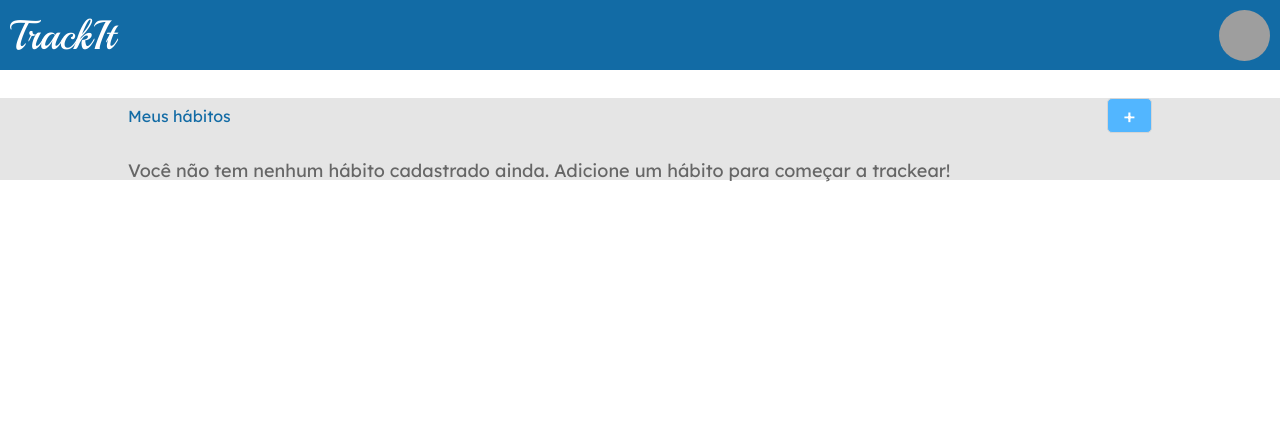
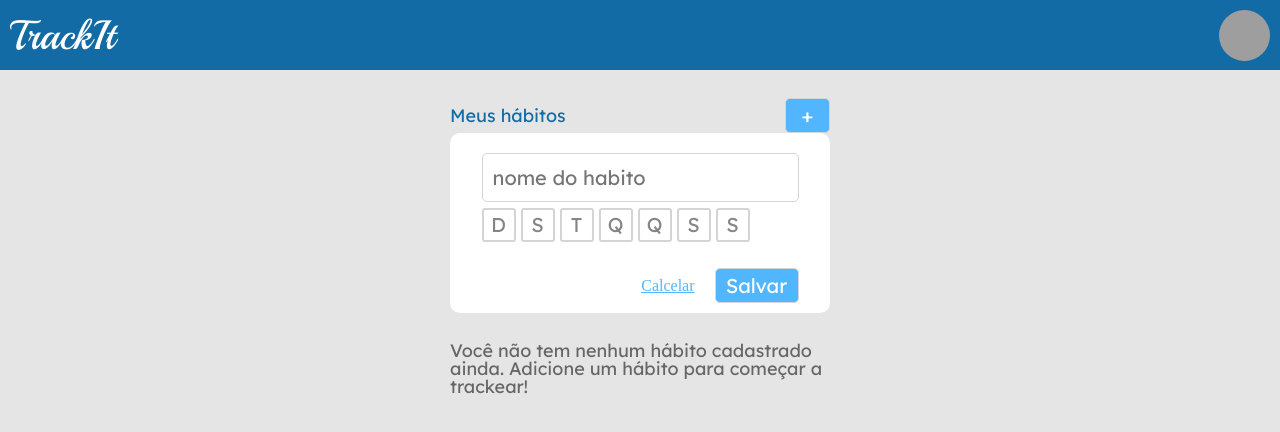
Before and after one commit to Tavares-ltc/projeto10-trackit, a React (Create React App) app: page /habitos in a window 1280 px wide. Shown: the top 432 px of the page. Built offline with nearby package versions, Linux system fonts and the light colour scheme; grey boxes are pictures that could not be loaded.

Commit message:
layout da criação de habitos feita.

```diff
--- a/src/App.js
+++ b/src/App.js
@@ -3,14 +3,11 @@ import { useState } from 'react';
 import HomePage from './HomePage';
 import HabitsPage from './HabitsPage'
 
-
-import GlobalStyle from './globalStyles';
 export default function App() {
     const [userData, setUserData] = useState({ email: '', password: '', name: '', picture: '' })
 
     return (
         <>
-            <GlobalStyle />
             <BrowserRouter>
                 <Routes>
                     <Route path='/' element={<HomePage type={'login'} setUserData={setUserData} userData={userData} />} />
--- a/src/Button.js
+++ b/src/Button.js
@@ -1,8 +1,8 @@
 import styled from 'styled-components'
 
-export default function Button({template, children}) {
+export default function Button({template, children, ...otherProps}) {
     return (
-        <Wrappler template={template} >
+        <Wrappler template={template} otherProps={otherProps}>
             <button type='submit'>{children}</button>
         </Wrappler>
     )
--- /dev/null
+++ b/src/CreateHabit.js
@@ -0,0 +1,19 @@
+import Form from "./Form"
+import styled from "styled-components"
+
+export default function CreateHabit() {
+    return (
+        <Wraple>
+            <Form/>
+        </Wraple>
+    )
+}
+
+const Wraple = styled.div`
+box-sizing: border-box;
+padding-top: 20px;
+width: 380px;
+height: 180px;
+background-color: #ffffff;
+border-radius: 10px;
+`
--- a/src/Form.js
+++ b/src/Form.js
@@ -1,11 +1,25 @@
+import "@fontsource/lexend-deca";
 import styled from 'styled-components';
 import { Link, useNavigate } from 'react-router-dom';
 import Button from './Button'
+import { useEffect, useState } from "react";
 
 
 export default function Form({ type, setUserData, userData }) {
+    const [selectedDays, setSelectedDays] = useState([])
+    let days = []
+    const weekdays = ["D", "S", "T", "Q", "Q", "S", "S"]
+
+    function selectDay(num) {
+        if (days.includes(num)) {
+            days = days.filter((value) => value !== num)
+        } else {
+            days.push(num)
+        }
+        console.log(days)
+    }
+
     const navigate = useNavigate()
-    console.log(userData)
     switch (type) {
         case 'login':
             return (
@@ -32,7 +46,26 @@ export default function Form({ type, setUserData, userData }) {
                 </Wrapple>
             )
         default:
-            return;
+            return (
+                <Wrapple>
+                    <form onSubmit={submit}>
+                        <input type="text" placeholder='nome do habito' name="habito" required />
+                        <Weekdays>
+                            <Day onClick={() => selectDay(0)}>D</Day>
+                            <Day onClick={() => selectDay(1)}>S</Day>
+                            <Day onClick={() => selectDay(2)}>T</Day>
+                            <Day onClick={() => selectDay(3)}>Q</Day>
+                            <Day onClick={() => selectDay(4)}>Q</Day>
+                            <Day onClick={() => selectDay(5)}>S</Day>
+                            <Day onClick={() => selectDay(6)}>S</Day>
+                        </Weekdays>
+                        <Container>
+                            <h3>Calcelar</h3>
+                            <Button onClick={() => alert('a')} template={'small'}>Salvar</Button>
+                        </Container>
+                    </form>
+                </Wrapple>
+            )
     }
 
     function handleForm(event) {
@@ -73,6 +106,7 @@ form {
 }
  input {
     width: 303px;
+    padding-left: 10px;
     height: 45px;
     border: 1px solid #d5d5d5;
     border-radius: 5px;
@@ -84,3 +118,29 @@ form {
     text-decoration: underline #52b6ff;
 }
 `
+const Weekdays = styled.div`
+display: flex;
+gap: 5px;
+align-items: center;
+
+`
+const Day = styled.div`
+width: 30px;
+height: 30px;
+border-radius: 3px;
+border: solid 2px #D4D4D4;
+font-family: "Lexend Deca";
+font-size: 20px;
+display: flex;
+justify-content: center;
+align-items: center;
+color: #7c7b7bec;
+    `
+
+const Container = styled.div`
+margin-top: 20px;
+display: flex;
+justify-content: end;
+align-items: center;
+gap: 20px;
+`
--- a/src/UserHabits.js
+++ b/src/Habits.js
@@ -1,8 +1,9 @@
+import "@fontsource/lexend-deca";
 import Button from "./Button"
 import styled from 'styled-components'
-import "@fontsource/lexend-deca";
+import CreateHabit from "./CreateHabit";
 
-export default function UserHabits() {
+export default function Habits() {
     return (
         <Wrapple>
             <Container>
@@ -10,6 +11,7 @@ export default function UserHabits() {
                     <h1> Meus hábitos </h1>
                     <Button template={'addHabit'} >+</Button>
                 </HabitsHeader>
+                <CreateHabit/>
                 <p>Você não tem nenhum hábito cadastrado ainda. Adicione um hábito para começar a trackear!</p>
             </Container>
         </Wrapple>
@@ -17,7 +19,6 @@ export default function UserHabits() {
 }
 
 const Wrapple = styled.div`
-margin-top: 98px;
 display: flex;
 flex-direction: column;
 justify-content: center;
@@ -25,7 +26,7 @@ align-items: center;
 
 `
 const Container = styled.div`
-width: 80%;
+width: 380px;
 p {
     margin-top: 29px;
     font-size: 18px;
@@ -40,5 +41,6 @@ align-items: center;
 h1 {
     font-family: "Lexend Deca";
     color: #126BA5;
+    font-size: 18px;
 }
 `
--- a/src/HabitsPage.js
+++ b/src/HabitsPage.js
@@ -1,18 +1,21 @@
 import styled from 'styled-components'
 import Header from './Header'
-import UserHabits from './UserHabits'
+import Habits from './Habits'
 
 export default function HabitsPage() {
     return (
         <PageWrappler>
             <Header />
-            <UserHabits>
+            <Habits>
 
-            </UserHabits>
+            </Habits>
         </PageWrappler>
     )
 }
 
 const PageWrappler = styled.div`
 background-color: #E5E5E5;
+box-sizing: border-box;
+padding-top: 98px;
+min-height: 100vh;
 `
--- /dev/null
+++ b/src/WeekdaysButton.js
@@ -0,0 +1,4 @@
+
+export default function WeekdaysButton() {
+    return
+}
--- a/src/globalStyles.js
+++ /dev/null
@@ -1,14 +0,0 @@
-import {createGlobalStyle} from 'styled-components';
-import "@fontsource/lexend-deca";
-
-const GlobalStyle = createGlobalStyle`
-@media screen and (min-width: 690px) {
-    h1 {
-        width: 375px;
-        font-family: "Lexend Deca";
-    }
-
-}
-`
-
-export default GlobalStyle
```
